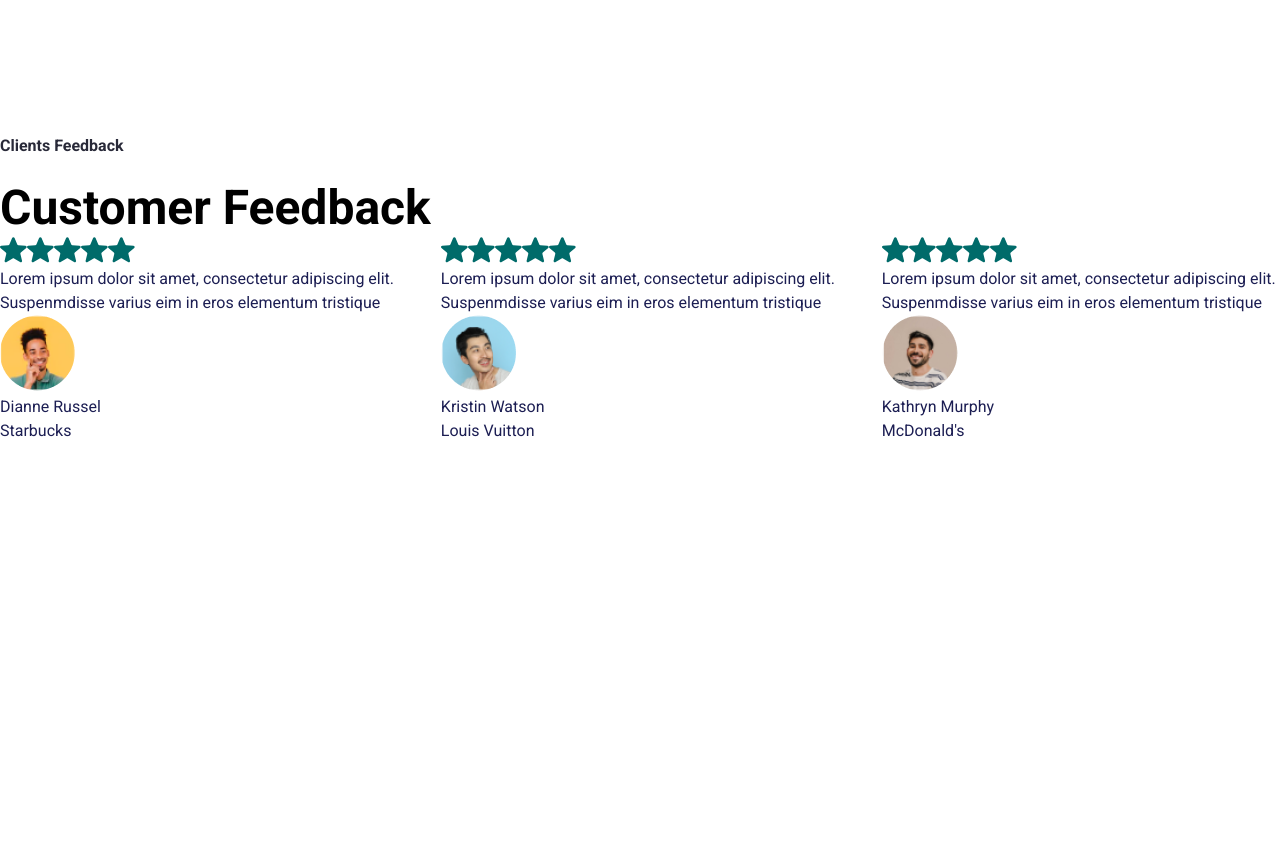
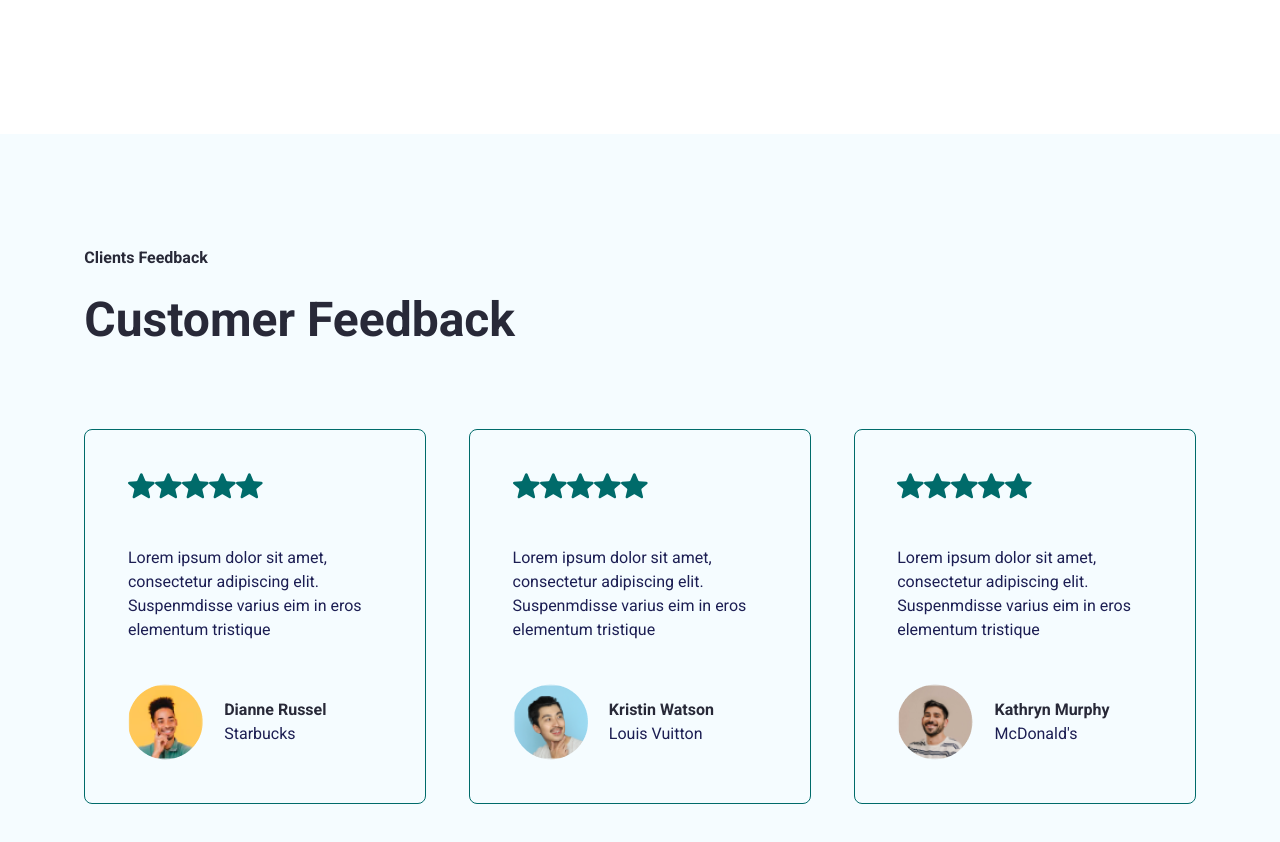
Before and after one commit to armanbabazadeh6/react-js-portfolio, a React (Create React App) app: page / in a window 1280 px wide. Shown: the part 4600-5442 px from the top of the page. Before the commit the page ends 5043 px from the top, so only its background shows below. Built offline with nearby package versions, Linux system fonts and the light colour scheme.

Commit message:
Testimonial CSS Completed

```diff
--- a/src/App.css
+++ b/src/App.css
@@ -473,3 +473,53 @@ h3 {
 /* Portfolio CSS Ends */
 
 /* Testimonial */
+
+.testimonial--section {
+    display: flex;
+    padding: 112px 84.3px;
+    flex-direction: column;
+    align-items: flex-start;
+    gap: 80px;
+    background-color: var(--bg-shade);
+}
+
+.sections--heading {
+    color: var(--heading-color);
+}
+
+.testimonial--section--card {
+    display: flex;
+    padding: 42.6px;
+    flex-direction: column;
+    align-items: flex-start;
+    gap: 42.6px;
+    flex: 1 0 0;
+    border-radius: 8px;
+    border: 1.33px solid #006b6a;
+}
+
+.testimonial--section--card--reviews {
+    display: flex;
+    align-items: flex-start;
+    gap: 5.33px;
+}
+
+.testimonial--section--card--author--detail {
+    display: flex;
+    align-items: center;
+    gap: 21.3px;
+}
+
+.testimonial--author--name {
+    font-weight: 600;
+    color: var(--heading-color);
+}
+
+.testimonial--author--designation {
+    color: var(--darkblue);
+    font-size: 16px;
+    font-weight: 400;
+    line-height: 150%;
+}
+
+/* Testimonial Ends Here */
```
